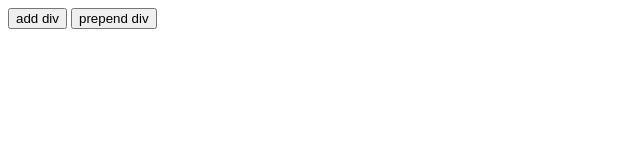
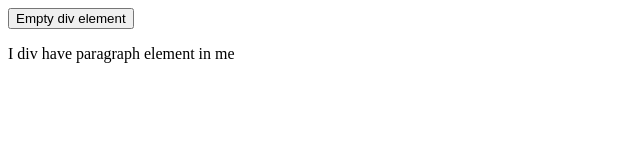
Before and after one commit to AnirudhaPatil-1/jsTheory, a plain HTML site: page Jquery/addRemove.html in a window 1280 px wide. Shown: the whole page, without its empty margins (0-640 px from the left). Drawn offline with nearby package versions, Linux system fonts and the light colour scheme.

Commit message:
add remove multiple elements

```diff
--- a/Jquery/addRemove.html
+++ b/Jquery/addRemove.html
@@ -10,7 +10,7 @@
 </head>
 <body>
     <!-- add single element -->
-    <button class="addDiv">add div</button>
+    <!-- <button class="addDiv">add div</button>
     <button class="prepend">prepend div</button>
     <script>
         // append
@@ -23,6 +23,35 @@
             let div = $("<div></div>").text("pre hello");
             $("body").prepend(div);
         })
+    </script> -->
+
+    <!-- add multiple elements -->
+    <!-- <button class="addElements">Add ELEMENTS</button>
+    <script>
+        $(".addElements").click((e) => {
+            let div = $("<div></div>").text("hello");
+            let p = $("<p></p>").text("I am paragraph");
+            $("body").prepend(div, p);
+        })
+    </script> -->
+
+    <!-- remove element -->
+    <!-- <button class="removeDiv">Remove div</button>
+    <div>I am being deleted</div>
+    <script>
+        $(".removeDiv").click((e) => {
+            $("div").remove();
+        })
+    </script> -->
+
+    <!-- Empty the element -->
+    <button>Empty div element</button>
+    <div><p> I  div have paragraph element in me</p> </div>
+    <script>
+        $("button").click((e) => {
+            $("div").empty();
+        })
     </script>
+
 </body>
 </html>
```
